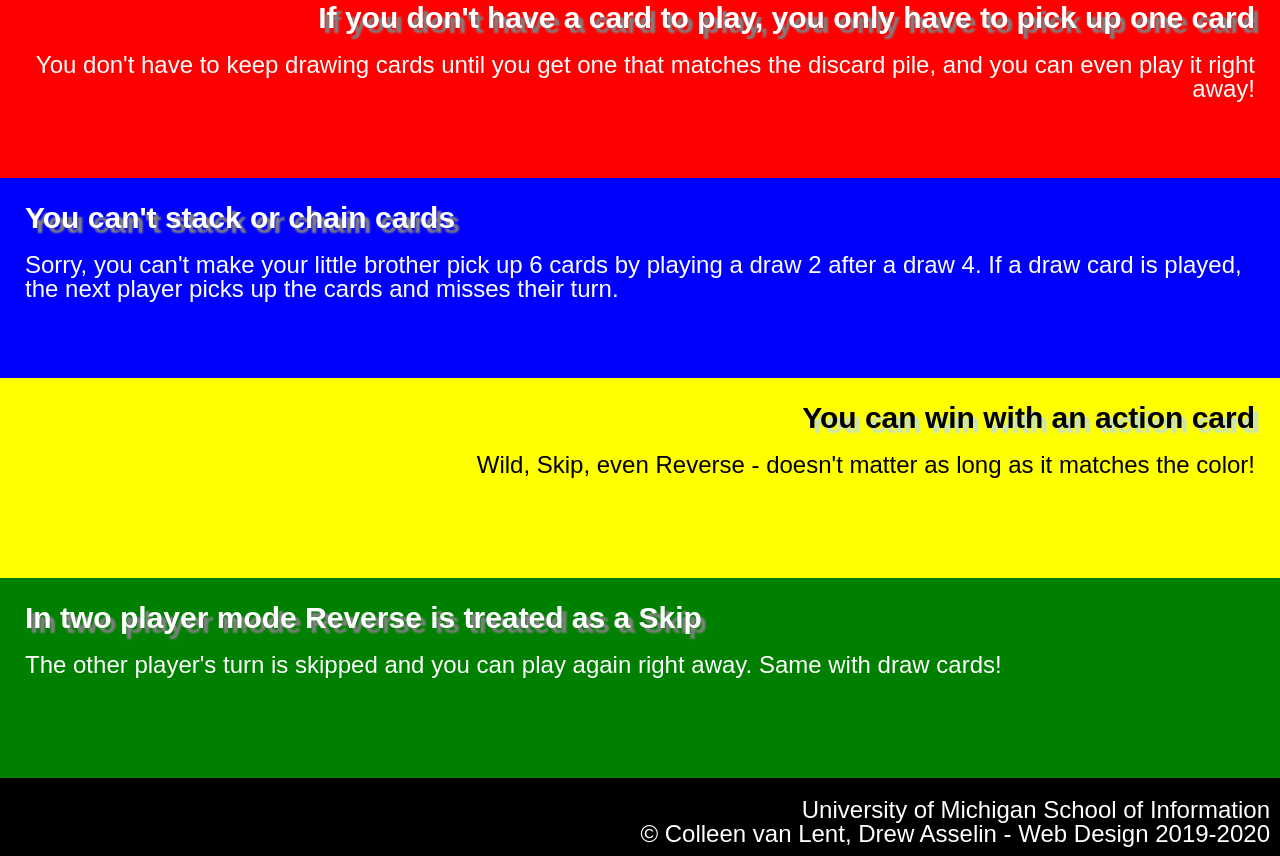
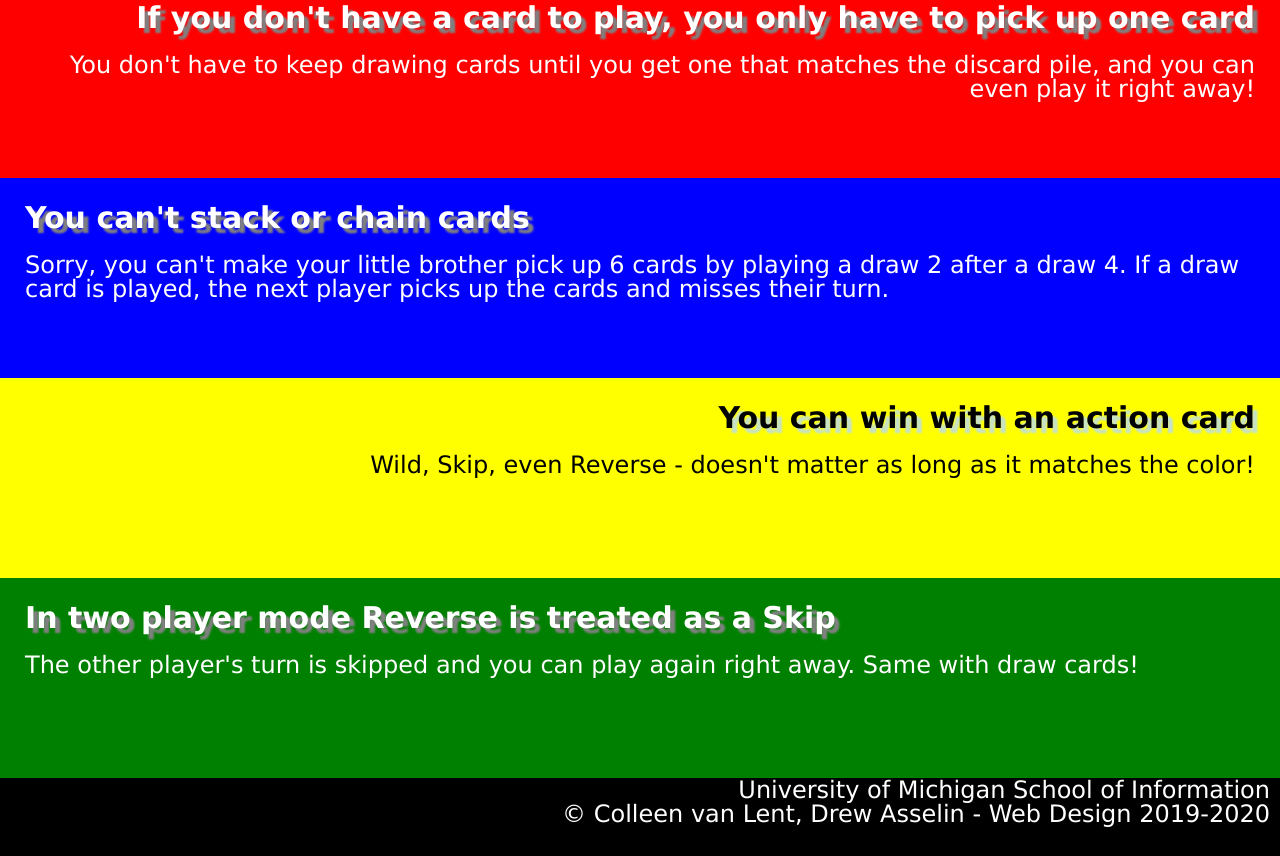
Before and after one commit to jhc293/homework2, a plain HTML site: page index.html in a window 1280 px wide. Shown: the part 709-1565 px from the top of the page. Drawn offline with Linux system fonts and the light colour scheme.

Commit message:
Add files via upload

```diff
--- a/css/style.css
+++ b/css/style.css
@@ -1,5 +1,5 @@
 body{
-    font-family: "Lucinda Grande", sans-serif;
+    font-family: "Lucida Grande", sans-serif;
     background-color:#000000;
     color:#FFFFFF;
 }
@@ -56,6 +56,7 @@ div{
 }
 footer p{
     text-align: right;
-    padding-bottom: 10px;
+    padding-bottom:10px;
     padding-right:10px;
+    padding-top:0px;
 }
```
